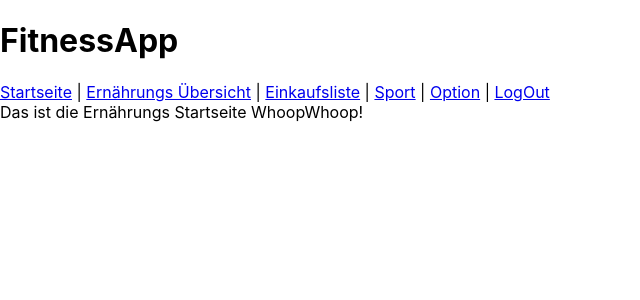
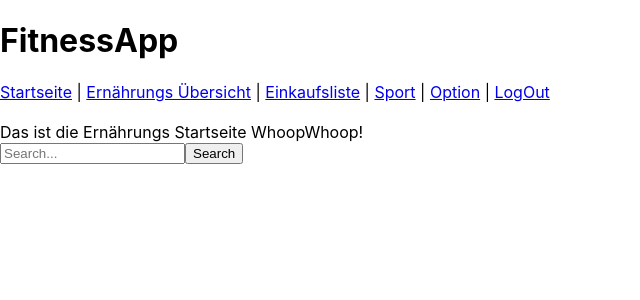
Before and after one commit to chripa89/projectLLama, a React (Create React App) app: page /eat in a window 1280 px wide. Shown: the top 300 px of the page, without its empty margins (0-640 px from the left). Built offline with nearby package versions, Linux system fonts and the light colour scheme.

Commit message:
Update ErnaehrungStartseite.js
Einbindung der API

```diff
--- a/src/pages/ernaehrung-einkaufsliste/ErnaehrungStartseite.js
+++ b/src/pages/ernaehrung-einkaufsliste/ErnaehrungStartseite.js
@@ -1,19 +1,66 @@
-import React from 'react';
+import React, { useState, useEffect } from 'react';
 import { NavLink } from 'react-router-dom';
+import axios from 'axios';
+function Ernaehrungstartseite() {
 
-function Ernaehrungstartseite(props) {
+    const [entrySearch, setEntrySearch] = useState([{
+        essen: '',
+
+    }])
+    const [data, setData] = useState({ hits: [] });
+    const [search, setSearch] = useState(false);
+
+    async function searchMeal() {
+        const YOUR_APP_ID = '6ff3b59b';
+        const YOUR_APP_KEY = '53f9547355139ebdda5640fee4c27c90';
+        let ESSEN = entrySearch.essen;
+        const result = await axios(`https://api.edamam.com/search?q=${ESSEN}&app_id=${YOUR_APP_ID}&app_key=${YOUR_APP_KEY}&from=0&to=10`);
+        setData(result.data)
+        console.log(data, "LÖLÖLÖL")
+        console.log(result.data, "LALALA")
+          };
+
+    function getInput(e) {
+        const { name, value } = e.target;
+        setEntrySearch(entrySearch => ({ ...entrySearch, [name]: value }));
+        console.log("CHANGES: ", entrySearch.essen);
+       // setSearch(false)
+    }
+
+    function handleSubmit(e) {
+        searchMeal();
+        setSearch(true)
+        console.log(data, "TEST");
+    }
+
     return (
+
         <>
             <nav>
                 <NavLink to="/loggedIn" exact>Startseite</NavLink> | <NavLink to="/eat">Ernährungs Übersicht</NavLink> | <NavLink to="/shoppinglist">Einkaufsliste</NavLink> | <NavLink to="/sport">Sport</NavLink> | <NavLink to="/settings">Option</NavLink> | <NavLink to="/" onClick={sessionStorage.clear()}>LogOut</NavLink>
             </nav>
-
+            <br />
             <div>
                 Das ist die Ernährungs Startseite WhoopWhoop!
-        </div>
-
+            </div>
+            <input type="text" placeholder="Search..." name="essen" onChange={getInput}  />
+            <button onClick={handleSubmit}>
+                Search
+            </button >
+            <div>
+                {search &&
+                    <ul>
+                        {data.hits.map(item => (
+                            <li key={item.objectID}>
+                              <a href="">  {`${item.recipe.label} || ${Math.floor(item.recipe.calories/ item.recipe.yield)} kCal pro Mahlzeit`} </a>
+                            </li>
+                        ))}
+                    </ul>
+                }
+            </div>
         </>
     );
 }
 
+
 export default Ernaehrungstartseite;
```
